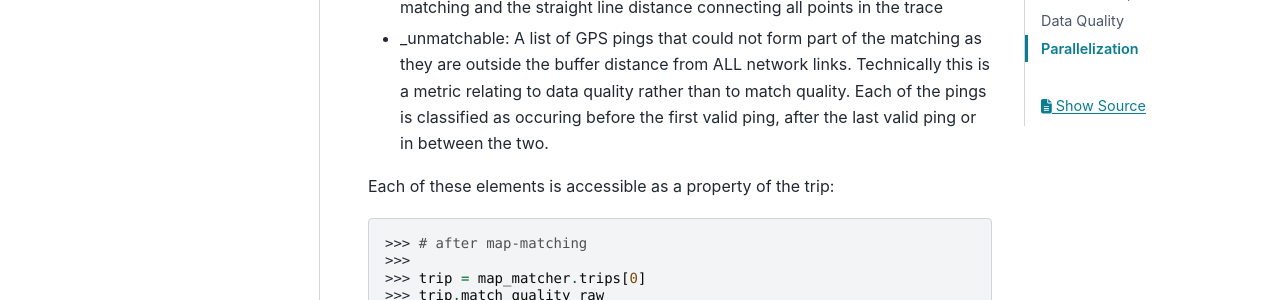
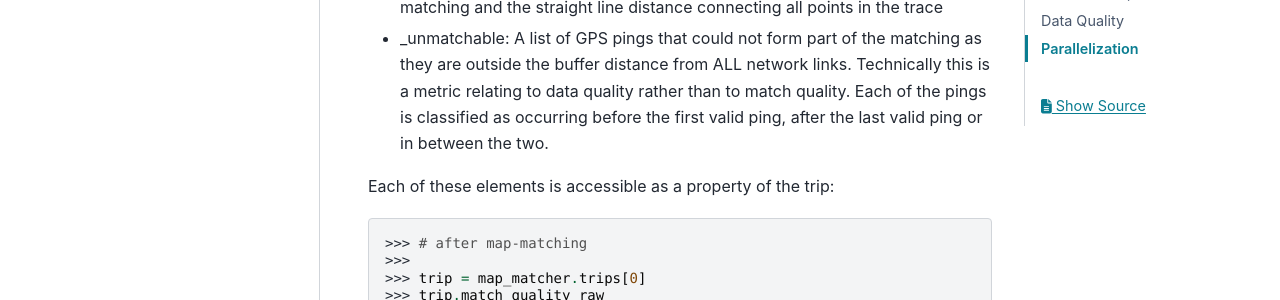
Before and after one commit to AequilibraE/mapmatcher, a Sphinx documentation site: the page built from docs/source/detailed_documentation.rst, in a window 1280 px wide and 900 px high, scrolled down 1201 px. Shown: the part 232-532 px from the top of the window. Built offline with Sphinx 7.4.7 and the PyData theme 0.15.4, drawn with Linux system fonts in a browser that asks for light colours; pages that are not in the unit, such as notebooks, are missing from menus.

Commit message:
Fix typos in docs and comment text
Co-authored-by: pedrocamargo <7377666+pedrocamargo@users.noreply.github.com>

```diff
--- a/docs/source/detailed_documentation.rst
+++ b/docs/source/detailed_documentation.rst
@@ -54,7 +54,7 @@ process, and they are listed below:
 * distance_ratio: The distance of the final path shape created after the map-matching and the straight line distance
   connecting all points in the trace
 
-* _unmatchable: A list of GPS pings that could not form part of the matching as they are outside the buffer distance from ALL network links. Technically this is a metric relating to data quality rather than to match quality. Each of the pings is classified as occuring before the first valid ping, after the last valid ping or in between the two.
+* _unmatchable: A list of GPS pings that could not form part of the matching as they are outside the buffer distance from ALL network links. Technically this is a metric relating to data quality rather than to match quality. Each of the pings is classified as occurring before the first valid ping, after the last valid ping or in between the two.
 
 Each of these elements is accessible as a property of the trip:
 
--- a/docs/source/index.rst
+++ b/docs/source/index.rst
@@ -14,7 +14,7 @@ to use **MapMatcher** to map-match GPS traces to a bespoke link network.
 
 Install
 -------
-To instal MapMatcher:
+To install MapMatcher:
 
 .. code-block::
 
```
Also changed, not shown: 1 other file.
